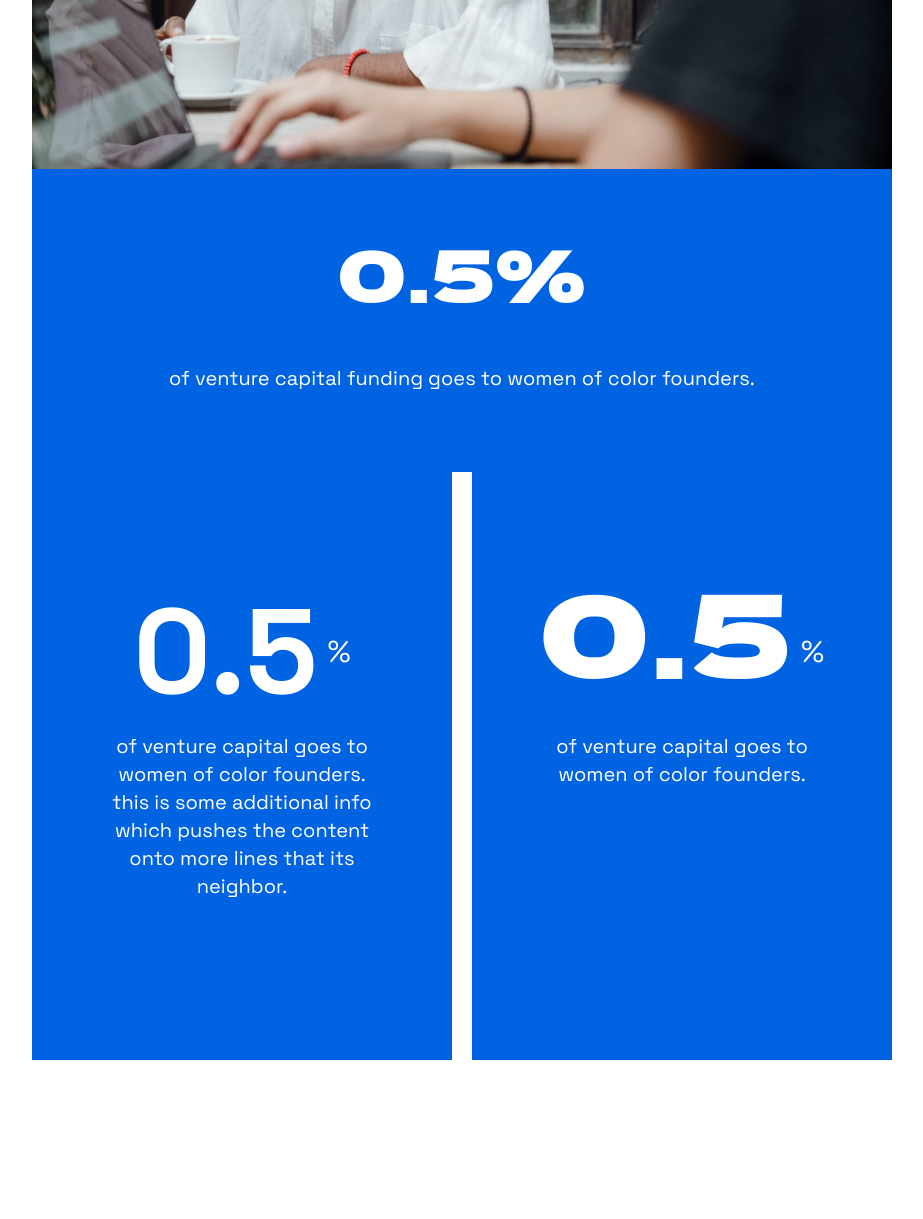
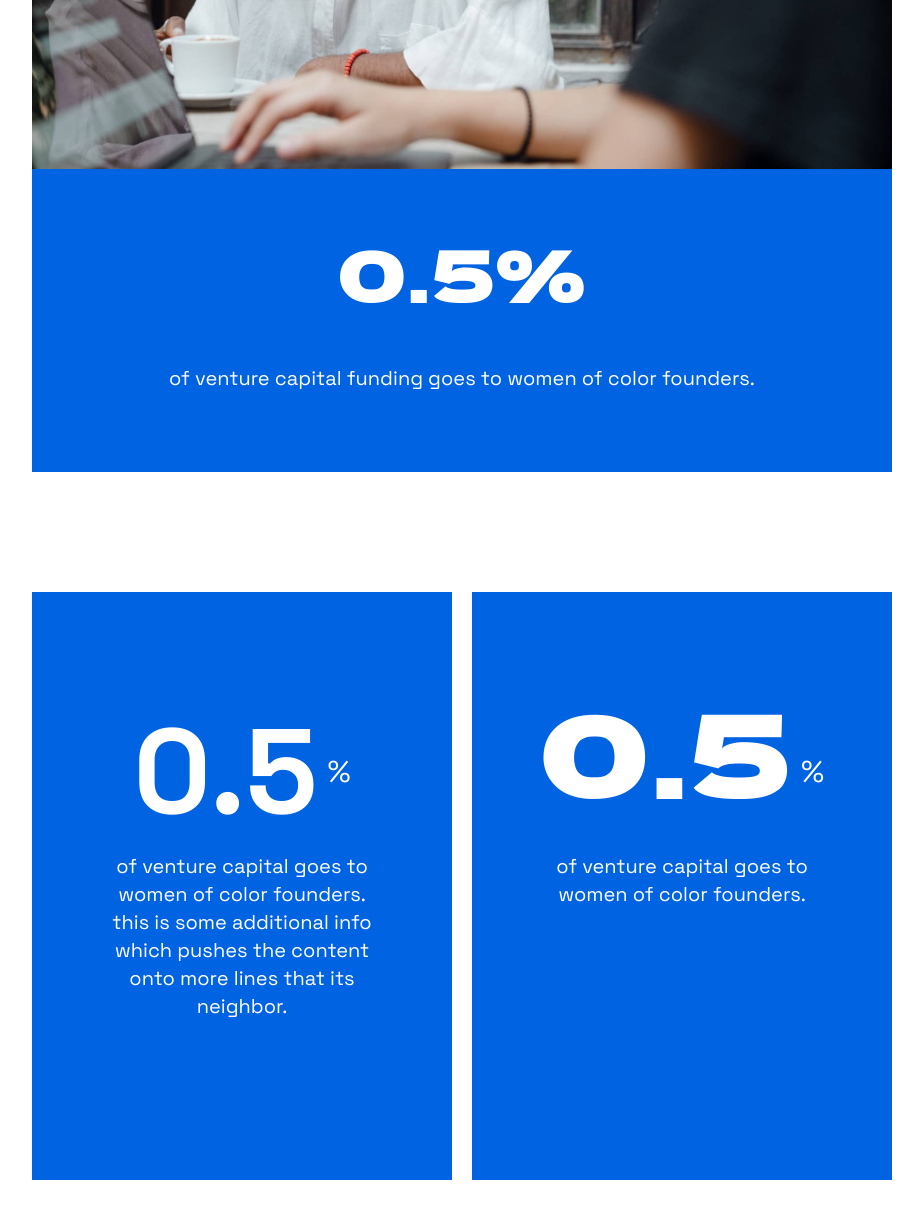
Before and after one commit to Founderland/Report, a Jekyll site: the page built from index.html, in a window 1280 px wide and 1400 px high, scrolled down 2150 px. Shown: the top 1219 px of the window, without its empty margins (328-1251 px from the left). Built offline with Jekyll 4.4.1, drawn with Linux system fonts in a browser that asks for light colours; before the commit the page ends 3310 px from its top, so only the background shows below that.

Commit message:
section spacing

```diff
--- a/assets/styles/output.css
+++ b/assets/styles/output.css
@@ -602,12 +602,12 @@ video {
   width: auto;
 }
 
+.grid-cols-2 {
+  grid-template-columns: repeat(2, minmax(0, 1fr));
+}
+
 .grid-cols-4 {
   grid-template-columns: repeat(4, minmax(0, 1fr));
-}
-
-.grid-cols-2 {
-  grid-template-columns: repeat(2, minmax(0, 1fr));
 }
 
 .flex-row {
@@ -626,12 +626,12 @@ video {
   align-items: stretch;
 }
 
+.gap-4 {
+  gap: 1rem;
+}
+
 .gap-8 {
   gap: 2rem;
-}
-
-.gap-4 {
-  gap: 1rem;
 }
 
 .truncate {
@@ -842,6 +842,18 @@ button,
   }
 }
 
+section {
+  margin-top: 4rem;
+  margin-bottom: 4rem;
+}
+
+@media (min-width: 1024px) {
+  section {
+    margin-top: 6rem;
+    margin-bottom: 6rem;
+  }
+}
+
 /* Components */
 
 /* Blockquotes */
```
Also changed, not shown: assets/styles/input.css (+10 -0 lines).
